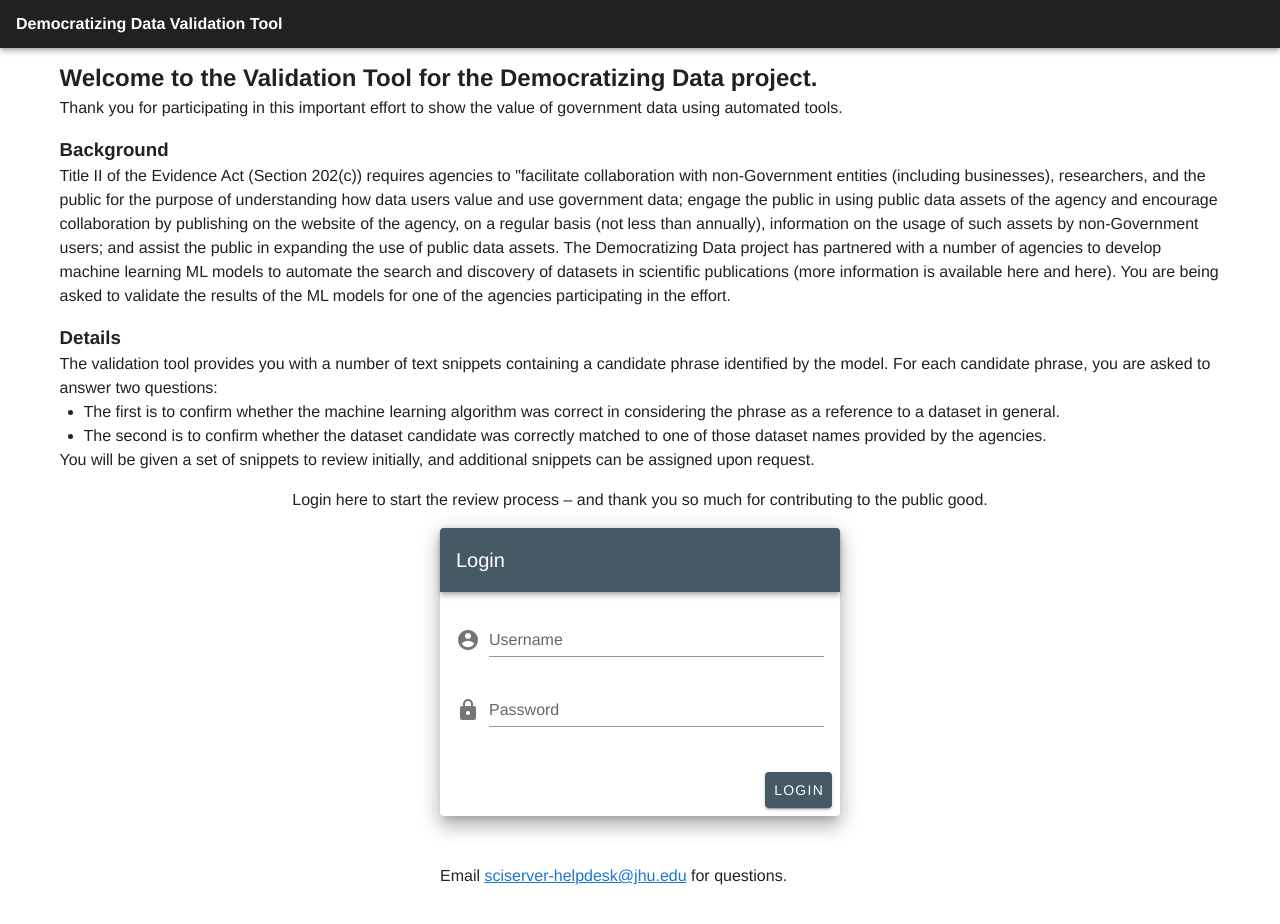
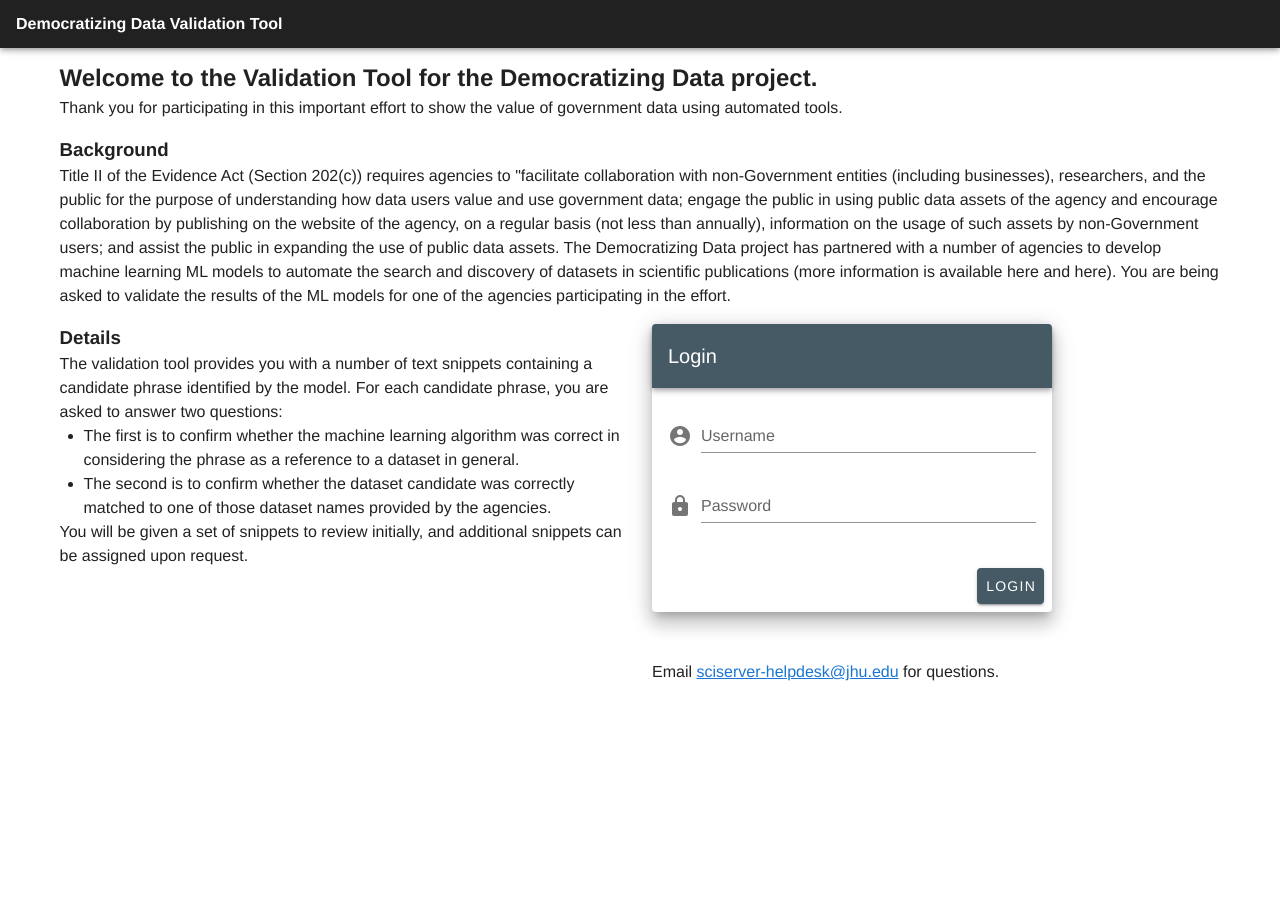
Before and after one commit to sciserver/validation-tool, a Vue app in the folder validation-tool-frontend/: page /login in a window 1280 px wide. Shown: the top 924 px of the page. After the commit the page ends 848 px from the top, so only its background shows below. Built offline with nearby package versions, Linux system fonts and the light colour scheme.

Commit message:
update text layout in Login page.

```diff
--- a/validation-tool-frontend/src/views/Login.vue
+++ b/validation-tool-frontend/src/views/Login.vue
@@ -16,6 +16,9 @@
               The Democratizing Data project has partnered with a number of agencies to develop machine learning ML models to automate the search and discovery of datasets
               in scientific publications (more information is available here and here). You are being asked to validate the results of the ML models for one of the agencies participating in the effort.
             </p>
+            <v-row>
+              <v-col cols="6">
+
                 <h3 align="left">Details</h3>
                 <p align="left">
                   The validation tool provides you with a number of text snippets containing a candidate phrase identified by the model.
@@ -30,10 +33,10 @@
                   </ul>
                   You will be given a set of snippets to review initially, and additional snippets can be assigned upon request.
                 </p>
-            <p align="center">
-              Login here to start the review process – and thank you so much for contributing to the public good.
-            </p>
-      </v-flex>
+
+              </v-col>
+              <v-col cols="6">
+
                 <v-flex style="width:  400px;">
                   <v-form ref="loginForm" @submit.prevent="authenticate">
 
@@ -78,6 +81,13 @@
                         Email <a href="mailto:sciserver-helpdesk@jhu.edu">sciserver-helpdesk@jhu.edu</a> for questions.
                       </p>
 
+
+                </v-flex>
+
+
+
+              </v-col>
+            </v-row>
 
       </v-flex>
     </v-layout>
```
Lines whose indentation alone changed are shown as unchanged.
